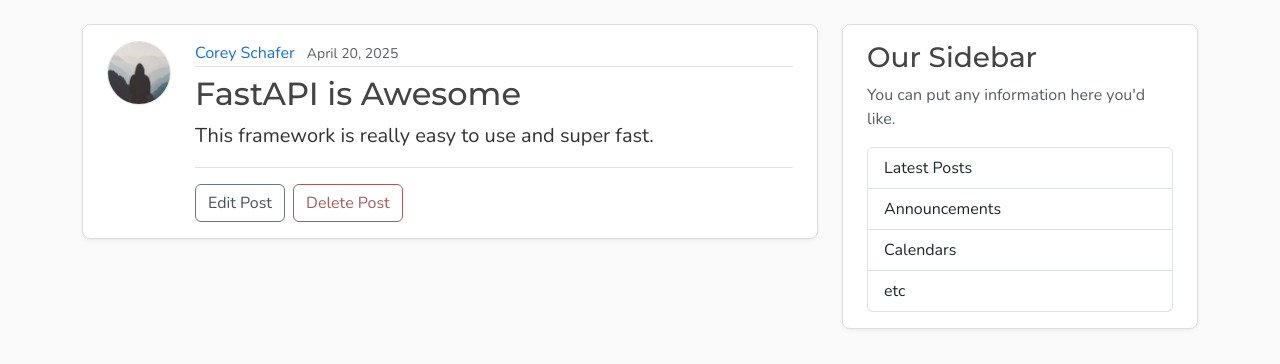
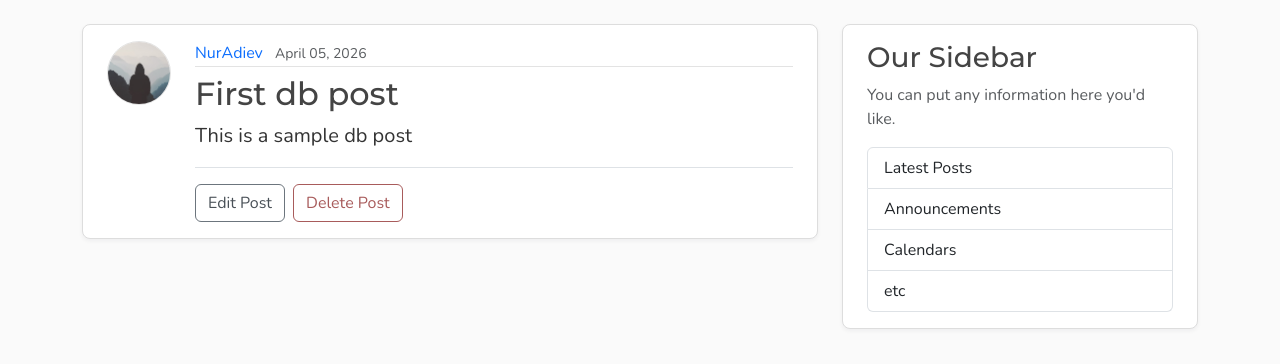
Before and after one commit to itsNur/bloggy, a FastAPI app: page /posts/1 in a window 1280 px wide. Shown: the part 56-420 px from the top of the page. Run offline with FastAPI, Linux system fonts and the light colour scheme.

Commit message:
feat: add a database, sqlalchemy models and relationships

```diff
--- /dev/null
+++ b/database.py
@@ -0,0 +1,20 @@
+from sqlalchemy import create_engine
+from sqlalchemy.orm import DeclarativeBase, sessionmaker
+
+SQLALCHEMY_DATABASE_URL = "sqlite:///./blog.db"
+
+engine = create_engine(
+    SQLALCHEMY_DATABASE_URL,
+    connect_args={"check_same_thread": False},
+)
+
+SessionLocal = sessionmaker(autocommit=False, autoflush=False, bind=engine)
+
+
+class Base(DeclarativeBase):
+    pass
+
+
+def get_db():
+    with SessionLocal() as db:
+        yield db
--- a/main.py
+++ b/main.py
@@ -1,45 +1,33 @@
-from fastapi import FastAPI, Request, HTTPException, status
+from typing import Annotated
+
+from fastapi import Depends, FastAPI, HTTPException, Request, status
 from fastapi.exceptions import RequestValidationError
 from fastapi.responses import JSONResponse
 from fastapi.staticfiles import StaticFiles
 from fastapi.templating import Jinja2Templates
+from sqlalchemy import select
+from sqlalchemy.orm import Session
 from starlette.exceptions import HTTPException as StarletteHTTPException
 
-from schemas import PostCreate, PostResponse
+import models
+from database import Base, engine, get_db
+from schemas import PostCreate, PostResponse, UserCreate, UserResponse
+
+Base.metadata.create_all(bind=engine)
 
 app = FastAPI()
 
 app.mount("/static", StaticFiles(directory="static"), name="static")
+app.mount("/media", StaticFiles(directory="media"), name="media")
 
 templates = Jinja2Templates(directory="templates")
 
-posts: list[dict] = [
-    {
-        "id": 1,
-        "author": "Corey Schafer",
-        "title": "FastAPI is Awesome",
-        "content": "This framework is really easy to use and super fast.",
-        "date_posted": "April 20, 2025",
-    },
-    {
-        "id": 2,
-        "author": "Jane Doe",
-        "title": "Python is Great for Web Development",
-        "content": "Python is a great language for web development, and FastAPI makes it even better.",
-        "date_posted": "April 21, 2025",
-    },
-    {
-        "id": 3,
-        "author": "Nur Adiev",
-        "title": "I have a brother",
-        "content": "My brother is an elephant",
-        "date_posted": "April 2, 2026",
-    },
-]
 
 @app.get("/", include_in_schema=False, name="home")
 @app.get("/posts", include_in_schema=False, name="posts")
-def home(request: Request):
+def home(request: Request, db: Annotated[Session, Depends(get_db)]):
+    result = db.execute(select(models.Post))
+    posts = result.scalars().all()
     return templates.TemplateResponse(
         request,
         "home.html",
@@ -48,20 +36,104 @@ def home(request: Request):
 
 
 @app.get("/posts/{post_id}", include_in_schema=False)
-def post_page(request: Request, post_id:int):
-    for post in posts:
-        if post.get("id") == post_id:
-            title = post["title"][:50]
-            return templates.TemplateResponse(
-                request,
-                "post.html",
-                {"post": post, "title": title},
-            )
+def post_page(request: Request, post_id: int, db: Annotated[Session, Depends(get_db)]):
+    result = db.execute(select(models.Post).where(models.Post.id == post_id))
+    post = result.scalars().first()
+    if post:
+        title = post.title[:50]
+        return templates.TemplateResponse(
+            request,
+            "post.html",
+            {"post": post, "title": title},
+        )
     raise HTTPException(status_code=status.HTTP_404_NOT_FOUND, detail="Post not found")
 
 
+@app.get("/users/{user_id}/posts", include_in_schema=False, name="user_posts")
+def user_posts_page(
+    request: Request,
+    user_id: int,
+    db: Annotated[Session, Depends(get_db)],
+):
+    result = db.execute(select(models.User).where(models.User.id == user_id))
+    user = result.scalars().first()
+    if not user:
+        raise HTTPException(
+            status_code=status.HTTP_404_NOT_FOUND,
+            detail="User not found",
+        )
+    result = db.execute(select(models.Post).where(models.Post.user_id == user_id))
+    posts = result.scalars().all()
+    return templates.TemplateResponse(
+        request,
+        "user_posts.html",
+        {"posts": posts, "user": user, "title": f"{user.username}'s Posts"},
+    )
+
+
+@app.post(
+    "/api/users",
+    response_model=UserResponse,
+    status_code=status.HTTP_201_CREATED,
+)
+def create_user(user: UserCreate, db: Annotated[Session, Depends(get_db)]):
+    result = db.execute(
+        select(models.User).where(models.User.username == user.username),
+    )
+    existing_user = result.scalars().first()
+    if existing_user:
+        raise HTTPException(
+            status_code=status.HTTP_400_BAD_REQUEST,
+            detail="Username already exists",
+        )
+    result = db.execute(
+        select(models.User).where(models.User.email == user.email),
+    )
+    existing_email = result.scalars().first()
+    if existing_email:
+        raise HTTPException(
+            status_code=status.HTTP_400_BAD_REQUEST,
+            detail="Email already registered",
+        )
+    new_user = models.User(
+        username=user.username,
+        email=user.email,
+    )
+    db.add(new_user)
+    db.commit()
+    db.refresh(new_user)
+    return new_user
+
+
+@app.get("/api/users/{user_id}", response_model=UserResponse)
+def get_user(user_id: int, db: Annotated[Session, Depends(get_db)]):
+    result = db.execute(
+        select(models.User).where(models.User.id == user_id),
+    )
+    user = result.scalars().first()
+    if user:
+        return user
+    raise HTTPException(status_code=status.HTTP_404_NOT_FOUND, detail="User not found")
+
+
+@app.get("/api/users/{user_id}/posts", response_model=list[PostResponse])
+def get_user_posts(user_id: int, db: Annotated[Session, Depends(get_db)]):
+    result = db.execute(select(models.User).where(models.User.id == user_id))
+    user = result.scalars().first()
+    if not user:
+        raise HTTPException(
+            status_code=status.HTTP_404_NOT_FOUND,
+            detail="User not found",
+        )
+    result = db.execute(select(models.Post).where(models.Post.user_id == user_id))
+    posts = result.scalars().all()
+    return posts
+
+
 @app.get("/api/posts", response_model=list[PostResponse])
-def get_posts():
+def get_posts(db: Annotated[Session, Depends(get_db)]):
+    result = db.execute(select(models.Post))
+    posts = result.scalars().all()
     return posts
 
 
@@ -70,24 +142,31 @@ def get_posts():
     response_model=PostResponse,
     status_code=status.HTTP_201_CREATED,
 )
-def create_post(post: PostCreate):
-    new_id = max(p["id"] for p in posts) + 1 if posts else 1
-    new_post = {
-        "id": new_id,
-        "author": post.author,
-        "title": post.title,
-        "content": post.content,
-        "date_posted": "April 5, 2026",
-    }
-    posts.append(new_post)
+def create_post(post: PostCreate, db: Annotated[Session, Depends(get_db)]):
+    result = db.execute(select(models.User).where(models.User.id == post.user_id))
+    user = result.scalars().first()
+    if not user:
+        raise HTTPException(
+            status_code=status.HTTP_404_NOT_FOUND,
+            detail="User not found",
+        )
+    new_post = models.Post(
+        title=post.title,
+        content=post.content,
+        user_id=post.user_id,
+    )
+    db.add(new_post)
+    db.commit()
+    db.refresh(new_post)
     return new_post
 
 
 @app.get("/api/posts/{post_id}", response_model=PostResponse)
-def get_post(post_id:int):
-    for post in posts:
-        if post.get("id") == post_id:
-            return post
+def get_post(post_id: int, db: Annotated[Session, Depends(get_db)]):
+    result = db.execute(select(models.Post).where(models.Post.id == post_id))
+    post = result.scalars().first()
+    if post:
+        return post
     raise HTTPException(status_code=status.HTTP_404_NOT_FOUND, detail="Post not found")
 
 
@@ -98,13 +177,11 @@ def general_http_exception_handler(request: Request, exception: StarletteHTTPExc
         if exception.detail
         else "An error occurred. Please check your request and try again."
     )
-
     if request.url.path.startswith("/api"):
         return JSONResponse(
             status_code=exception.status_code,
             content={"detail": message},
         )
-
     return templates.TemplateResponse(
         request,
         "error.html",
@@ -116,6 +193,7 @@ def general_http_exception_handler(request: Request, exception: StarletteHTTPExc
         status_code=exception.status_code,
     )
 
+
 @app.exception_handler(RequestValidationError)
 def validation_exception_handler(request: Request, exception: RequestValidationError):
     if request.url.path.startswith("/api"):
@@ -123,7 +201,6 @@ def validation_exception_handler(request: Request, exception: RequestValidationE
             status_code=status.HTTP_422_UNPROCESSABLE_CONTENT,
             content={"detail": exception.errors()},
         )
-
     return templates.TemplateResponse(
         request,
         "error.html",
--- a/pyproject.toml
+++ b/pyproject.toml
@@ -6,4 +6,5 @@ readme = "README.md"
 requires-python = ">=3.13"
 dependencies = [
     "fastapi[standard]>=0.135.3",
+    "sqlalchemy>=2.0.49",
 ]
--- a/templates/home.html
+++ b/templates/home.html
@@ -4,15 +4,15 @@
     <article class="content-section py-3 px-4 mb-4">
       <div class="d-flex align-items-start gap-4">
         <img class="rounded-circle article-img flex-shrink-0"
-             src="{{ url_for('static', path='profile_pics/default.jpg') }}"
+             src="{{ post.author.image_path }}"
              alt="{{ post.author }}'s profile picture"
              width="64"
              height="64"
              loading="lazy">
         <div class="flex-grow-1">
           <div class="article-metadata mb-2">
-            <a class="me-2" href="#">{{ post.author }}</a>
-            <small class="text-body-secondary">{{ post.date_posted }}</small>
+            <a class="me-2" href="{{ url_for("user_posts", user_id=post.author.id) }}">{{ post.author.username }}</a>
+            <small class="text-body-secondary">{{ post.date_posted.strftime("%B %d, %Y") }}</small>
           </div>
           <h2>
             <a class="article-title"
--- a/templates/post.html
+++ b/templates/post.html
@@ -3,15 +3,15 @@
 <article class="content-section py-3 px-4 mb-4">
   <div class="d-flex align-items-start gap-4">
     <img class="rounded-circle article-img flex-shrink-0"
-           src="{{ url_for('static', path='profile_pics/default.jpg') }}"
-           alt="{{ post.author }}'s profile picture"
+         src="{{ post.author.image_path }}"
+         alt="{{ post.author.username }}'s profile picture"
          width="64"
          height="64"
          loading="lazy">
     <div class="flex-grow-1">
       <div class="article-metadata mb-2">
-          <a class="me-2" href="#">{{ post.author }}</a>
-          <small class="text-body-secondary">{{ post.date_posted }}</small>
+        <a class="me-2" href="{{ url_for("user_posts", user_id=post.author.id) }}">{{ post.author.username }}</a>
+        <small class="text-body-secondary">{{ post.date_posted.strftime("%B %d, %Y") }}</small>
       </div>
       <h2 class="article-title">{{ post.title }}</h2>
       <p class="article-content">{{ post.content }}</p>
@@ -22,7 +22,8 @@
         <button type="button"
                 class="btn btn-outline-danger"
                 data-bs-toggle="modal"
-                  data-bs-target="#deleteModal">Delete Post</button>
+                data-bs-target="#deleteModal">Delete Post
+        </button>
       </div>
       <!-- TODO: Add user authentication and authorization -->
     </div>
@@ -50,7 +51,8 @@
         <div class="modal-footer">
           <button type="button"
                   class="btn btn-outline-secondary"
-                    data-bs-dismiss="modal">Cancel</button>
+                  data-bs-dismiss="modal">Cancel
+          </button>
           <button type="submit" class="btn btn-outline-danger">Delete</button>
         </div>
       </form>
```
Also changed, not shown: models.py (added, +48 -0 lines), schemas.py (+25 -4 lines), templates/user_posts.html (added, +30 -0 lines), blog.db (added), 1 other file. Lines whose indentation alone changed are shown as unchanged.
